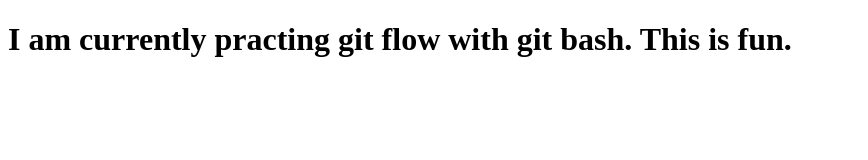
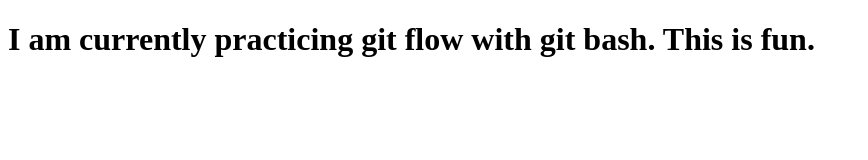
Before and after one commit to sonoffuseni/gitpractice, a plain HTML site: page index.html in a window 1280 px wide. Shown: the whole page, without its empty margins (0-868 px from the left). Drawn offline with Linux system fonts and the light colour scheme; files that its build step writes are made by us from their sources; files whose address does not match are found by name.

Commit message:
Update index.html

```diff
--- a/index.html
+++ b/index.html
@@ -9,7 +9,7 @@
         <link rel="stylesheet" href="style.css">
     </head>
     <body>
-        <h1>I am currently practing git flow with git bash. This is fun. </h1>
+        <h1>I am currently practicing git flow with git bash. This is fun. </h1>
 
         <script src="main.js" async defer></script>
     </body>
```
